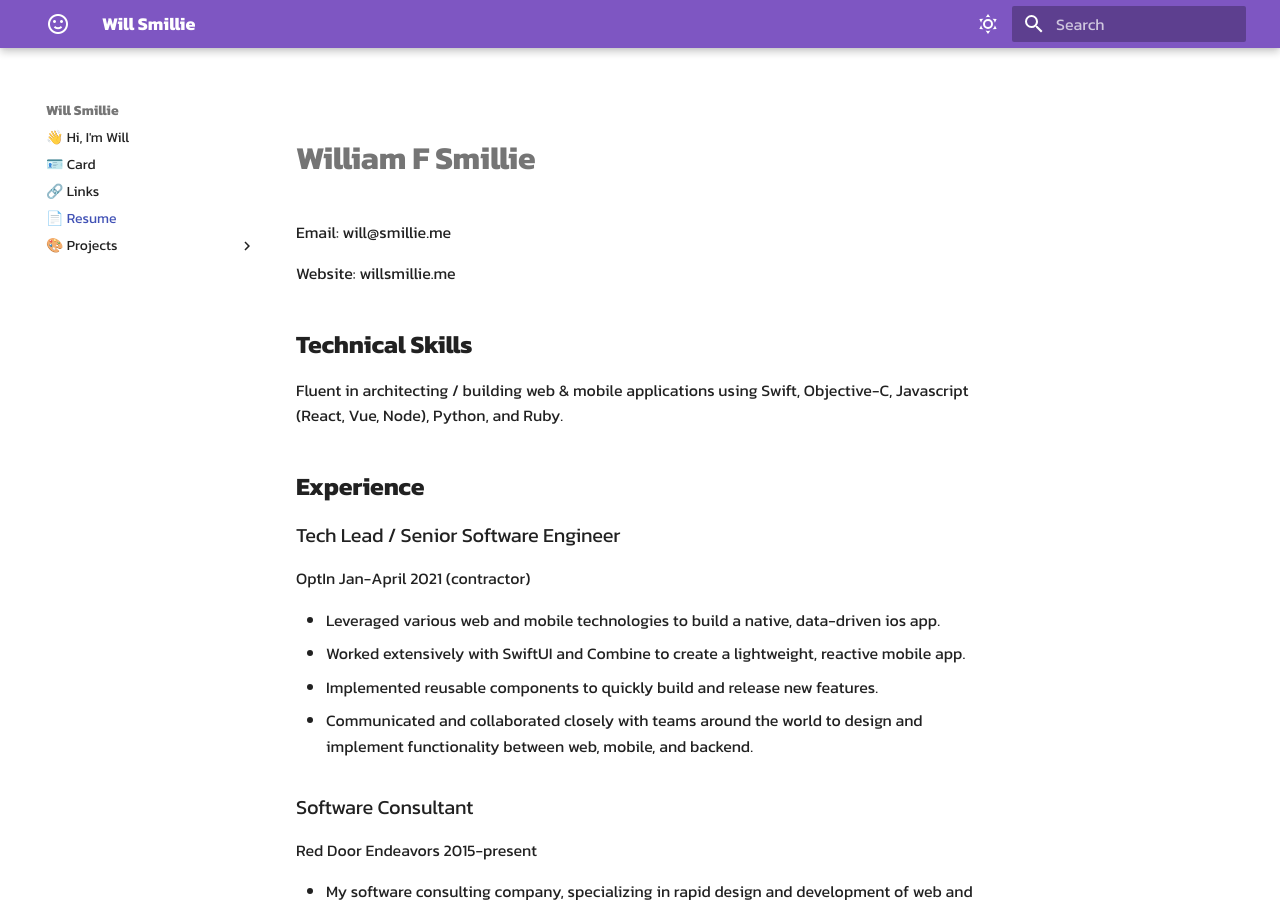
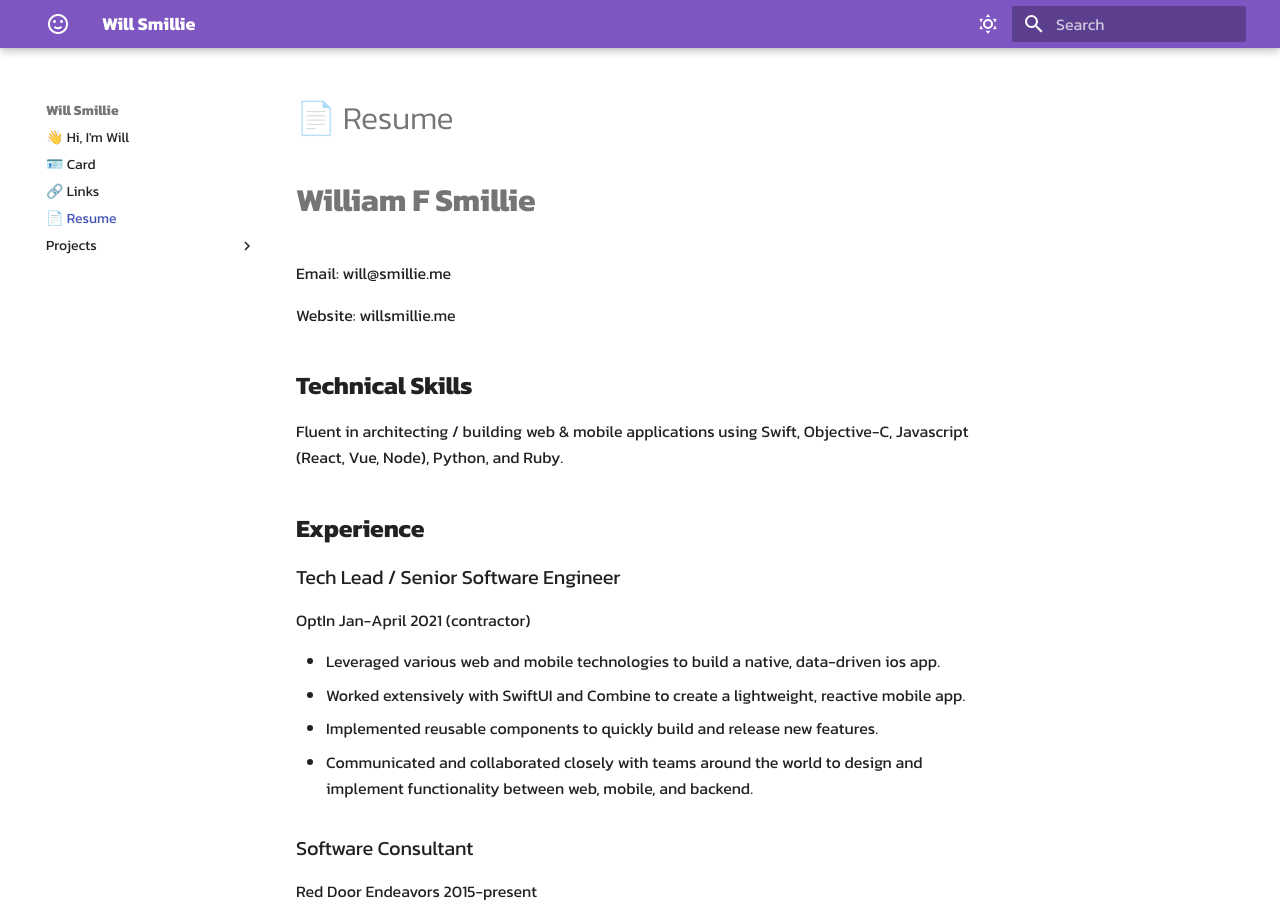
Before and after one commit to willsmillie/portfolio, an MkDocs documentation site: the page built from docs/resume.md, in a window 1280 px wide and 900 px high. Built offline with MkDocs 1.6.1 and Material for MkDocs 9.7.7, drawn with Linux system fonts in a browser that asks for light colours.

Commit message:
remove emojis from filename

```diff
--- a/docs/📄 Resume.md
+++ b/docs/resume.md
@@ -1,4 +1,4 @@
-#
+# 📄 Resume
 
 # **William F Smillie**
 
```
Also changed, not shown: docs/projects/golf-cms.md (renamed from docs/🎨 Projects/golf-cms.md), docs/projects/groovebox.md (renamed from docs/🎨 Projects/groovebox.md), docs/projects/memo.md (renamed from docs/🎨 Projects/memo.md), docs/projects/mine.md (renamed from docs/🎨 Projects/mine.md), docs/projects/op1-manager.md (renamed from docs/🎨 Projects/op1-manager.md), docs/projects/opt-in.md (renamed from docs/🎨 Projects/opt-in.md), docs/projects/partyplayer.md (renamed from docs/🎨 Projects/partyplayer.md), docs/projects/runtime-extensions/chargeanimations.md (renamed from docs/🎨 Projects/runtime-extensions/chargeanimations.md), docs/projects/runtime-extensions/chatheads.md (renamed from docs/🎨 Projects/runtime-extensions/chatheads.md), docs/projects/runtime-extensions/enclave.md (renamed from docs/🎨 Projects/runtime-extensions/enclave.md), docs/projects/runtime-extensions/hombutton-plus.md (renamed from docs/🎨 Projects/runtime-extensions/hombutton-plus.md), docs/projects/runtime-extensions/notchification.md (renamed from docs/🎨 Projects/runtime-extensions/notchification.md), docs/projects/runtime-extensions/pullover.md (renamed from docs/🎨 Projects/runtime-extensions/pullover.md), docs/projects/social-issues.md (renamed from docs/🎨 Projects/social-issues.md), 2 more files.
